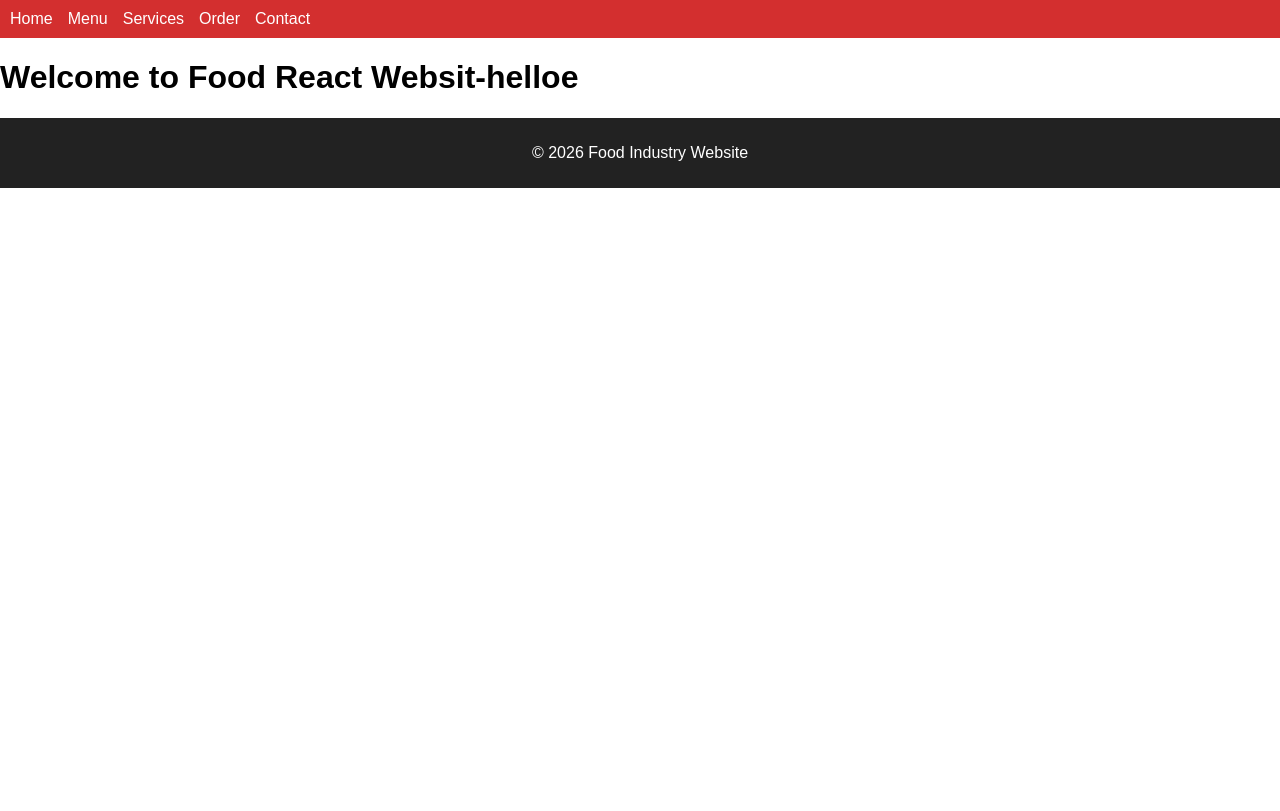
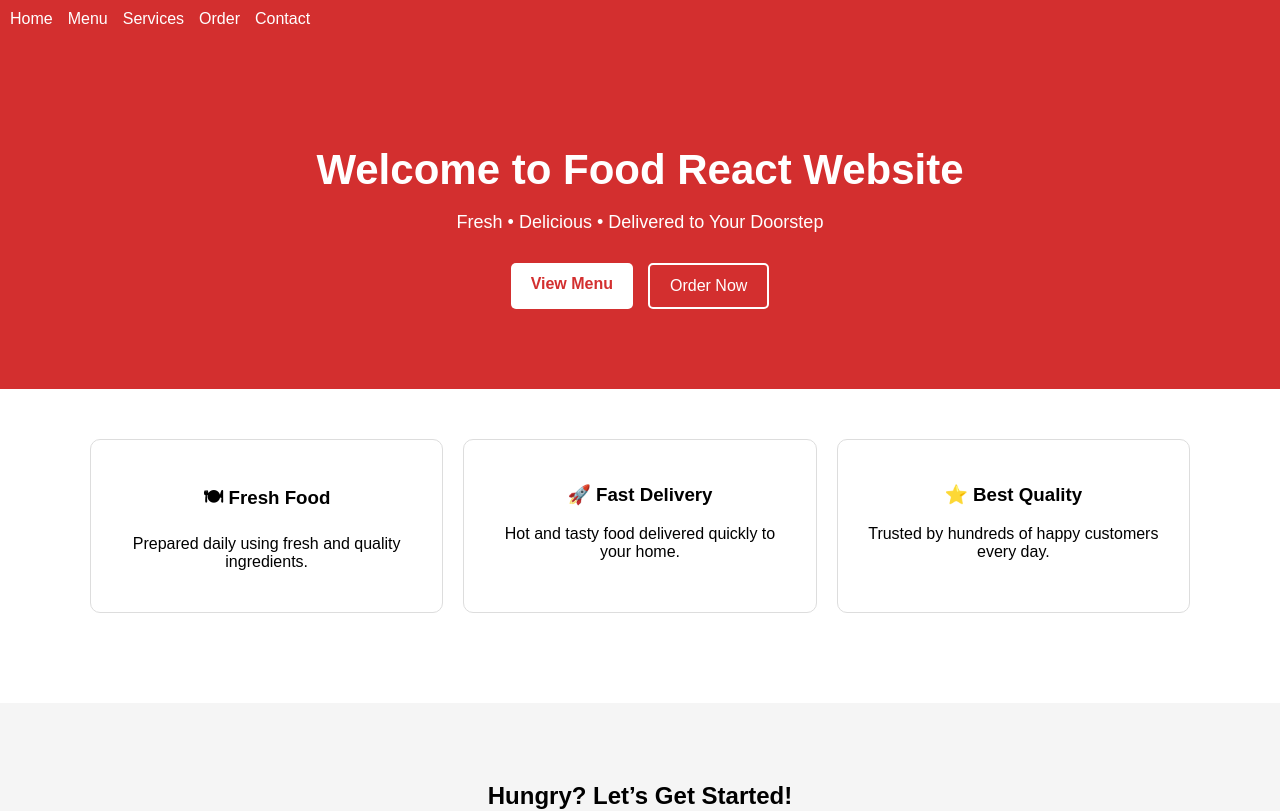
Before and after one commit to vikasrajput0112/food-react-website, a React (Create React App) app: page / in a window 1280 px wide. Shown: the top 811 px of the page. Built offline with nearby package versions, Linux system fonts and the light colour scheme.

Commit message:
Update Home.jsx

```diff
--- a/src/pages/Home.jsx
+++ b/src/pages/Home.jsx
@@ -1,4 +1,107 @@
+export default function Home() {
+  return (
+    <div style={styles.container}>
+      {/* Hero Section */}
+      <div style={styles.hero}>
+        <h1 style={styles.heroTitle}>
+          Welcome to Food React Website
+        </h1>
+        <p style={styles.heroSubtitle}>
+          Fresh • Delicious • Delivered to Your Doorstep
+        </p>
 
-export default function Home() {
-  return <h1>Welcome to Food React Websit-helloe</h1>;
+        <div style={styles.heroButtons}>
+          <a href="/menu" style={styles.primaryButton}>View Menu</a>
+          <a href="/order" style={styles.secondaryButton}>Order Now</a>
+        </div>
+      </div>
+
+      {/* Features Section */}
+      <div style={styles.features}>
+        <div style={styles.card}>
+          <h3>🍽 Fresh Food</h3>
+          <p>Prepared daily using fresh and quality ingredients.</p>
+        </div>
+
+        <div style={styles.card}>
+          <h3>🚀 Fast Delivery</h3>
+          <p>Hot and tasty food delivered quickly to your home.</p>
+        </div>
+
+        <div style={styles.card}>
+          <h3>⭐ Best Quality</h3>
+          <p>Trusted by hundreds of happy customers every day.</p>
+        </div>
+      </div>
+
+      {/* Call to Action */}
+      <div style={styles.cta}>
+        <h2>Hungry? Let’s Get Started!</h2>
+        <p>Order your favorite food now and enjoy delicious meals.</p>
+        <a href="/order" style={styles.primaryButton}>Place Your Order</a>
+      </div>
+    </div>
+  );
 }
+
+const styles = {
+  container: {
+    fontFamily: "Arial, sans-serif"
+  },
+  hero: {
+    background: "#d32f2f",
+    color: "white",
+    padding: "80px 20px",
+    textAlign: "center"
+  },
+  heroTitle: {
+    fontSize: "42px",
+    marginBottom: "10px"
+  },
+  heroSubtitle: {
+    fontSize: "18px",
+    marginBottom: "30px"
+  },
+  heroButtons: {
+    display: "flex",
+    justifyContent: "center",
+    gap: "15px"
+  },
+  primaryButton: {
+    background: "white",
+    color: "#d32f2f",
+    padding: "12px 20px",
+    textDecoration: "none",
+    fontWeight: "bold",
+    borderRadius: "5px"
+  },
+  secondaryButton: {
+    background: "transparent",
+    color: "white",
+    padding: "12px 20px",
+    textDecoration: "none",
+    border: "2px solid white",
+    borderRadius: "5px"
+  },
+  features: {
+    padding: "50px 20px",
+    display: "grid",
+    gridTemplateColumns: "repeat(auto-fit, minmax(250px, 1fr))",
+    gap: "20px",
+    maxWidth: "1100px",
+    margin: "auto"
+  },
+  card: {
+    padding: "25px",
+    border: "1px solid #ddd",
+    borderRadius: "10px",
+    textAlign: "center",
+    background: "#fff"
+  },
+  cta: {
+    background: "#f5f5f5",
+    padding: "60px 20px",
+    textAlign: "center",
+    marginTop: "40px"
+  }
+};
```
